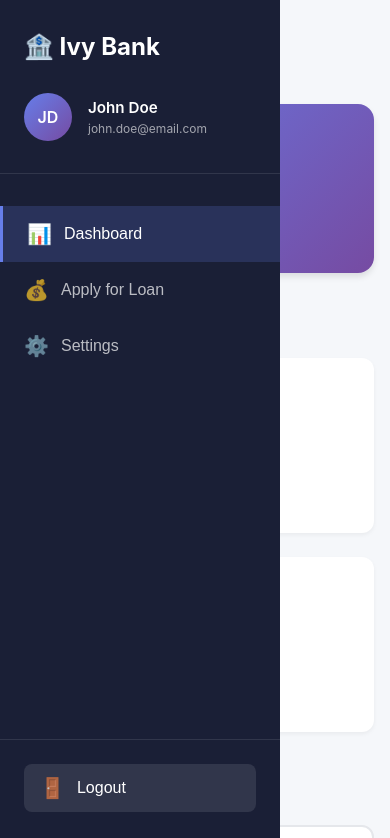
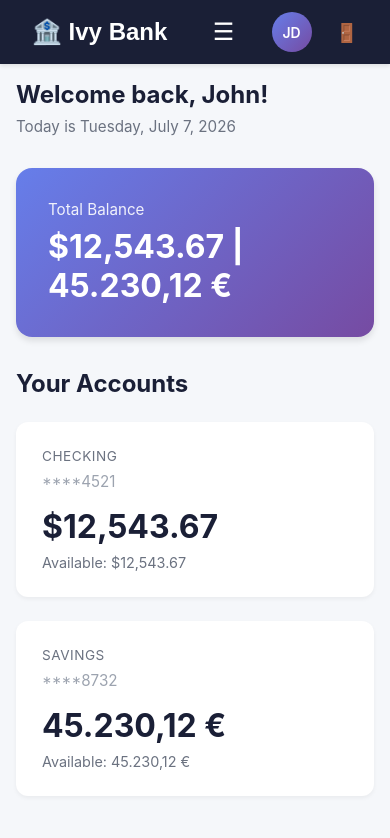
Before and after one commit to joshuauaua/ivy-bank-demo, a React (Vite) app: page / in a window 390 px wide. Shown: the top 838 px of the page. Built offline with nearby package versions, Linux system fonts and the light colour scheme.

Commit message:
Replace sidebar with top navigation bar
- Create Navbar component with horizontal layout
- Add mobile responsive hamburger menu
- Update App layout to flex-column
- Delete old Sidebar component files

Plan: 00021

```diff
--- a/src/App.css
+++ b/src/App.css
@@ -14,6 +14,7 @@ body {
 
 .app {
   display: flex;
+  flex-direction: column;
   min-height: 100vh;
   background-color: #f5f7fa;
 }
--- a/src/App.jsx
+++ b/src/App.jsx
@@ -1,7 +1,7 @@
 import { useState } from 'react'
 import './App.css'
 import Dashboard from './components/Dashboard'
-import Sidebar from './components/Sidebar'
+import Navbar from './components/Navbar'
 import AccountDetails from './components/AccountDetails'
 import LoanApplication from './components/LoanApplication'
 import UserSettings from './components/UserSettings'
@@ -33,7 +33,7 @@ function App() {
 
   return (
     <div className="app">
-      <Sidebar activeView={activeView} setActiveView={setActiveView} />
+      <Navbar activeView={activeView} setActiveView={setActiveView} />
       <main className="main-content">
         {renderView()}
       </main>
--- /dev/null
+++ b/src/components/Navbar.css
@@ -0,0 +1,170 @@
+.navbar {
+  background: #1a1f36;
+  height: 64px;
+  display: flex;
+  align-items: center;
+  padding: 0 24px;
+  box-shadow: 0 2px 4px rgba(0, 0, 0, 0.1);
+}
+
+.navbar-content {
+  display: flex;
+  align-items: center;
+  justify-content: space-between;
+  width: 100%;
+  max-width: 1400px;
+  margin: 0 auto;
+}
+
+.navbar-left {
+  display: flex;
+  align-items: center;
+}
+
+.logo-button {
+  background: none;
+  border: none;
+  color: #fff;
+  font-size: 24px;
+  font-weight: 700;
+  cursor: pointer;
+  padding: 8px;
+  transition: opacity 0.2s;
+}
+
+.logo-button:hover {
+  opacity: 0.8;
+}
+
+.hamburger {
+  display: none;
+  background: none;
+  border: none;
+  color: #fff;
+  font-size: 24px;
+  cursor: pointer;
+  padding: 8px;
+}
+
+.navbar-center {
+  display: flex;
+  gap: 8px;
+}
+
+.nav-item {
+  display: flex;
+  align-items: center;
+  gap: 8px;
+  padding: 8px 16px;
+  background: transparent;
+  border: none;
+  border-bottom: 3px solid transparent;
+  color: #a0aec0;
+  font-size: 16px;
+  cursor: pointer;
+  transition: all 0.2s;
+  height: 64px;
+}
+
+.nav-item:hover {
+  color: #fff;
+  background: rgba(255, 255, 255, 0.05);
+}
+
+.nav-item.active {
+  color: #fff;
+  border-bottom-color: #667eea;
+}
+
+.nav-icon {
+  font-size: 18px;
+}
+
+.navbar-right {
+  display: flex;
+  align-items: center;
+  gap: 16px;
+}
+
+.user-info {
+  display: flex;
+  align-items: center;
+  gap: 12px;
+}
+
+.avatar {
+  width: 40px;
+  height: 40px;
+  border-radius: 50%;
+  background: linear-gradient(135deg, #667eea 0%, #764ba2 100%);
+  display: flex;
+  align-items: center;
+  justify-content: center;
+  color: white;
+  font-weight: 600;
+  font-size: 14px;
+}
+
+.user-details {
+  display: flex;
+  flex-direction: column;
+}
+
+.user-name {
+  color: #fff;
+  font-size: 14px;
+  font-weight: 500;
+}
+
+.logout-btn {
+  background: none;
+  border: none;
+  color: #a0aec0;
+  font-size: 20px;
+  cursor: pointer;
+  padding: 8px;
+  transition: color 0.2s;
+}
+
+.logout-btn:hover {
+  color: #fff;
+}
+
+@media (max-width: 768px) {
+  .hamburger {
+    display: block;
+  }
+
+  .navbar-center {
+    position: absolute;
+    top: 64px;
+    left: 0;
+    right: 0;
+    background: #1a1f36;
+    flex-direction: column;
+    gap: 0;
+    display: none;
+    box-shadow: 0 4px 6px rgba(0, 0, 0, 0.1);
+  }
+
+  .navbar-center.open {
+    display: flex;
+  }
+
+  .nav-item {
+    width: 100%;
+    height: auto;
+    padding: 16px 24px;
+    border-bottom: 1px solid rgba(255, 255, 255, 0.1);
+    border-left: 3px solid transparent;
+  }
+
+  .nav-item.active {
+    border-bottom-color: transparent;
+    border-left-color: #667eea;
+  }
+
+  .user-details {
+    display: none;
+  }
+}
--- /dev/null
+++ b/src/components/Navbar.jsx
@@ -0,0 +1,69 @@
+import { useState } from 'react'
+import './Navbar.css'
+
+function Navbar({ activeView, setActiveView }) {
+  const [menuOpen, setMenuOpen] = useState(false)
+
+  return (
+    <nav className="navbar">
+      <div className="navbar-content">
+        <div className="navbar-left">
+          <button className="logo-button" onClick={() => setActiveView('dashboard')}>
+            🏦 Ivy Bank
+          </button>
+        </div>
+
+        <button className="hamburger" onClick={() => setMenuOpen(!menuOpen)}>
+          {menuOpen ? '✕' : '☰'}
+        </button>
+
+        <div className={`navbar-center ${menuOpen ? 'open' : ''}`}>
+          <button
+            className={`nav-item ${activeView === 'dashboard' ? 'active' : ''}`}
+            onClick={() => {
+              setActiveView('dashboard')
+              setMenuOpen(false)
+            }}
+          >
+            <span className="nav-icon">📊</span>
+            Dashboard
+          </button>
+          <button
+            className={`nav-item ${activeView === 'loan' ? 'active' : ''}`}
+            onClick={() => {
+              setActiveView('loan')
+              setMenuOpen(false)
+            }}
+          >
+            <span className="nav-icon">💰</span>
+            Apply for Loan
+          </button>
+          <button
+            className={`nav-item ${activeView === 'settings' ? 'active' : ''}`}
+            onClick={() => {
+              setActiveView('settings')
+              setMenuOpen(false)
+            }}
+          >
+            <span className="nav-icon">⚙️</span>
+            Settings
+          </button>
+        </div>
+
+        <div className="navbar-right">
+          <div className="user-info">
+            <div className="avatar">JD</div>
+            <div className="user-details">
+              <div className="user-name">John Doe</div>
+            </div>
+          </div>
+          <button className="logout-btn" title="Logout">
+            <span className="nav-icon">🚪</span>
+          </button>
+        </div>
+      </div>
+    </nav>
+  )
+}
+
+export default Navbar
--- a/src/components/Sidebar.css
+++ /dev/null
@@ -1,139 +0,0 @@
-.sidebar {
-  width: 280px;
-  background-color: #1a1f36;
-  color: white;
-  display: flex;
-  flex-direction: column;
-  padding: 2rem 0;
-}
-
-.sidebar-header {
-  padding: 0 1.5rem 2rem;
-  border-bottom: 1px solid rgba(255, 255, 255, 0.1);
-}
-
-.logo {
-  font-size: 1.5rem;
-  font-weight: 700;
-  margin-bottom: 2rem;
-  color: white;
-}
-
-.logo-button {
-  background: none;
-  border: none;
-  color: inherit;
-  font: inherit;
-  cursor: pointer;
-  padding: 0;
-  transition: opacity 0.2s;
-}
-
-.logo-button:hover {
-  opacity: 0.8;
-}
-
-.user-info {
-  display: flex;
-  align-items: center;
-  gap: 1rem;
-}
-
-.avatar {
-  width: 48px;
-  height: 48px;
-  border-radius: 50%;
-  background: linear-gradient(135deg, #667eea 0%, #764ba2 100%);
-  display: flex;
-  align-items: center;
-  justify-content: center;
-  font-weight: 600;
-  font-size: 1rem;
-}
-
-.user-details {
-  flex: 1;
-}
-
-.user-name {
-  font-weight: 600;
-  font-size: 0.95rem;
-  margin-bottom: 0.25rem;
-}
-
-.user-email {
-  font-size: 0.75rem;
-  color: rgba(255, 255, 255, 0.6);
-}
-
-.sidebar-nav {
-  flex: 1;
-  padding: 2rem 0;
-}
-
-.nav-item {
-  width: 100%;
-  padding: 1rem 1.5rem;
-  background: none;
-  border: none;
-  color: rgba(255, 255, 255, 0.7);
-  font-size: 1rem;
-  cursor: pointer;
-  display: flex;
-  align-items: center;
-  gap: 0.75rem;
-  transition: all 0.2s;
-  text-align: left;
-}
-
-.nav-item:hover {
-  background-color: rgba(255, 255, 255, 0.05);
-  color: white;
-}
-
-.nav-item.active {
-  background-color: rgba(102, 126, 234, 0.2);
-  color: white;
-  border-left: 3px solid #667eea;
-}
-
-.nav-icon {
-  font-size: 1.25rem;
-}
-
-.sidebar-footer {
-  padding: 0 1.5rem;
-  border-top: 1px solid rgba(255, 255, 255, 0.1);
-  padding-top: 1.5rem;
-}
-
-.logout-btn {
-  width: 100%;
-  padding: 0.75rem 1rem;
-  background-color: rgba(255, 255, 255, 0.1);
-  border: none;
-  color: white;
-  font-size: 1rem;
-  cursor: pointer;
-  display: flex;
-  align-items: center;
-  gap: 0.75rem;
-  border-radius: 8px;
-  transition: all 0.2s;
-}
-
-.logout-btn:hover {
-  background-color: rgba(255, 255, 255, 0.15);
-}
-
-@media (max-width: 768px) {
-  .sidebar {
-    width: 100%;
-    max-width: 280px;
-    position: fixed;
-    left: 0;
-    top: 0;
-    bottom: 0;
-    z-index: 1000;
-  }
-}
--- a/src/components/Sidebar.jsx
+++ /dev/null
@@ -1,55 +0,0 @@
-import './Sidebar.css'
-
-function Sidebar({ activeView, setActiveView }) {
-  return (
-    <aside className="sidebar">
-      <div className="sidebar-header">
-        <h1 className="logo">
-          <button className="logo-button" onClick={() => setActiveView('dashboard')}>
-            🏦 Ivy Bank
-          </button>
-        </h1>
-        <div className="user-info">
-          <div className="avatar">JD</div>
-          <div className="user-details">
-            <div className="user-name">John Doe</div>
-            <div className="user-email">john.doe@email.com</div>
-          </div>
-        </div>
-      </div>
-
-      <nav className="sidebar-nav">
-        <button
-          className={`nav-item ${activeView === 'dashboard' ? 'active' : ''}`}
-          onClick={() => setActiveView('dashboard')}
-        >
-          <span className="nav-icon">📊</span>
-          Dashboard
-        </button>
-        <button
-          className={`nav-item ${activeView === 'loan' ? 'active' : ''}`}
-          onClick={() => setActiveView('loan')}
-        >
-          <span className="nav-icon">💰</span>
-          Apply for Loan
-        </button>
-        <button
-          className={`nav-item ${activeView === 'settings' ? 'active' : ''}`}
-          onClick={() => setActiveView('settings')}
-        >
-          <span className="nav-icon">⚙️</span>
-          Settings
-        </button>
-      </nav>
-
-      <div className="sidebar-footer">
-        <button className="logout-btn">
-          <span className="nav-icon">🚪</span>
-          Logout
-        </button>
-      </div>
-    </aside>
-  )
-}
-
-export default Sidebar
```
